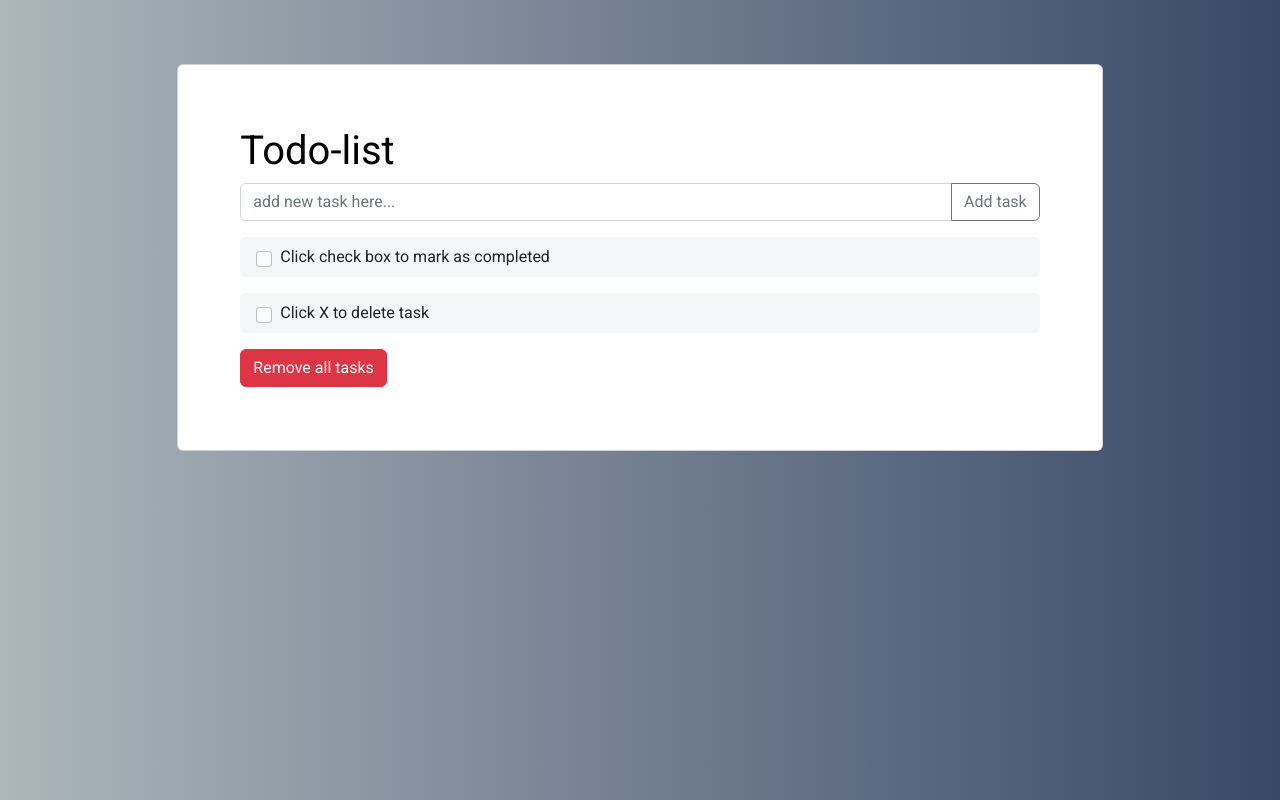
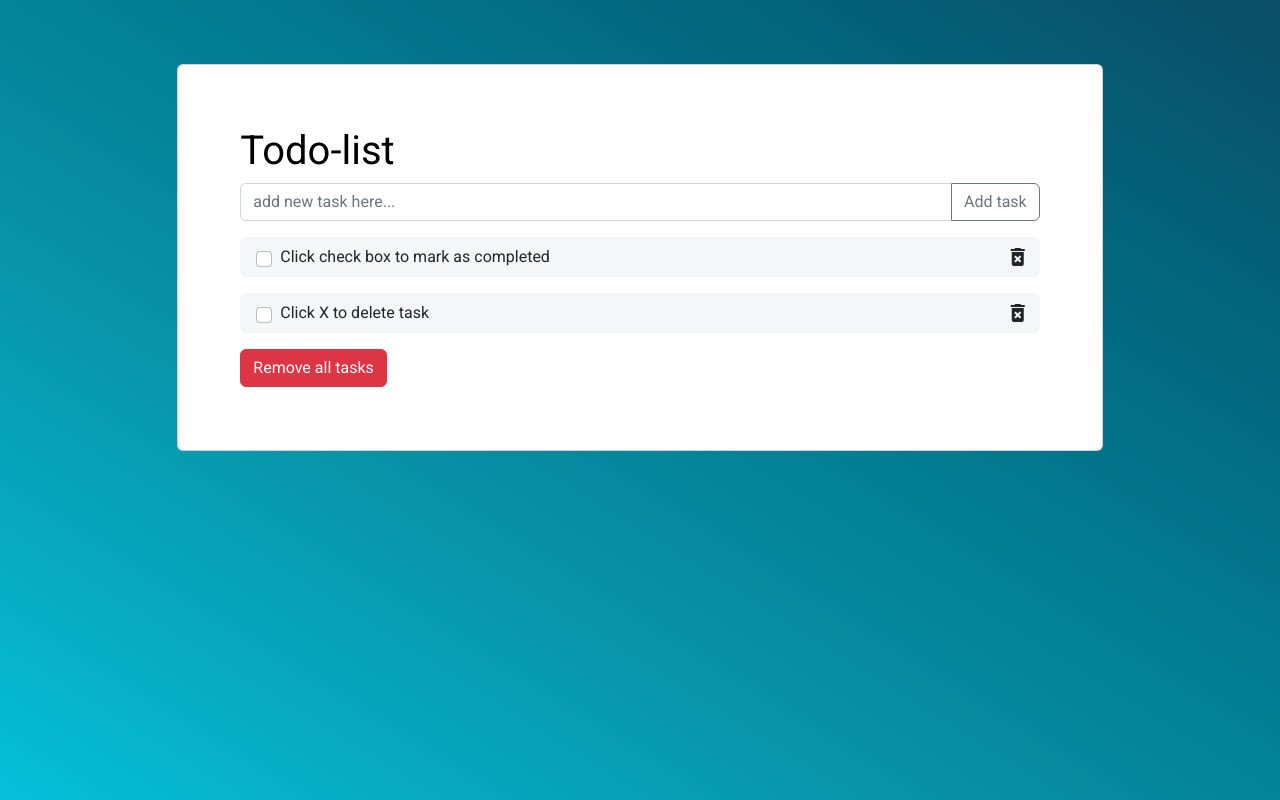
Before and after one commit to jaybay10/mega-nutun-todolist, an Angular app in the folder project-app/: page / in a window 1280 px wide. Built offline with nearby package versions, Linux system fonts and the light colour scheme.

Commit message:
updating front-end UI

```diff
--- a/project-app/src/app/app.component.css
+++ b/project-app/src/app/app.component.css
@@ -1,6 +1,7 @@
 .gradient-custom{
-    background: rgb(172,182,187);
-    background: linear-gradient(90deg, rgba(172,182,187,1) 0%, rgba(57,72,103,1) 100%);
+    background-image: linear-gradient(to right top, #05bfdb, #06b4cd, #07a8c0, #079db3,
+    #0892a6, #05889d,  #037f94, #02758b,
+    #026b83, #04617a, #075771, #0a4d68);
 }
 
 h1{
@@ -25,7 +26,3 @@ h1{
 .card{
     padding: 5%;
 }
-
-.card:hover{
-    box-shadow: 0 0 11px rgba(255,255,255,.2);
-}
--- a/project-app/src/app/app.module.ts
+++ b/project-app/src/app/app.module.ts
@@ -4,6 +4,7 @@ import { FormsModule } from '@angular/forms';
 import { AppComponent } from './app.component';
 import { TaskHeaderComponent } from './task-header/task-header.component';
 import { TaskListsComponent } from './task-lists/task-lists.component';
+import {MatIconModule} from '@angular/material/icon';
 
 @NgModule({
   declarations: [
@@ -13,7 +14,8 @@ import { TaskListsComponent } from './task-lists/task-lists.component';
   ],
   imports: [
     BrowserModule,
-    FormsModule
+    FormsModule,
+    MatIconModule
   ],
   providers: [],
   bootstrap: [AppComponent]
--- a/project-app/src/app/task-lists/task-lists.component.css
+++ b/project-app/src/app/task-lists/task-lists.component.css
@@ -13,3 +13,14 @@ input{
 s{
     color: red;
 }
+
+mat-icon{
+    position: absolute;
+    right: 10px;
+}
+
+mat-icon:hover{
+    cursor: pointer;
+    color: red;
+    transition: 0.5s;
+}
--- a/project-app/src/app/task-lists/task-lists.component.html
+++ b/project-app/src/app/task-lists/task-lists.component.html
@@ -5,12 +5,14 @@
                 <li class="list-group-item">
                   <input class="form-check-input me-2" type="checkbox" unchecked (click)="checkbox()"/>
                   {{newTask.task}}
+                  <mat-icon>delete_forever</mat-icon>
               </ul>
               <ng-template #BoxTicked>
                 <ul class="list-group mb-0">
                   <li class="list-group-item ">
                     <input class="form-check-input me-2" type="checkbox" checked />
                     <s>{{newTask.task}}</s>
+                    <mat-icon>delete_forever</mat-icon>
                 </ul>
               </ng-template>
             </div>
```
